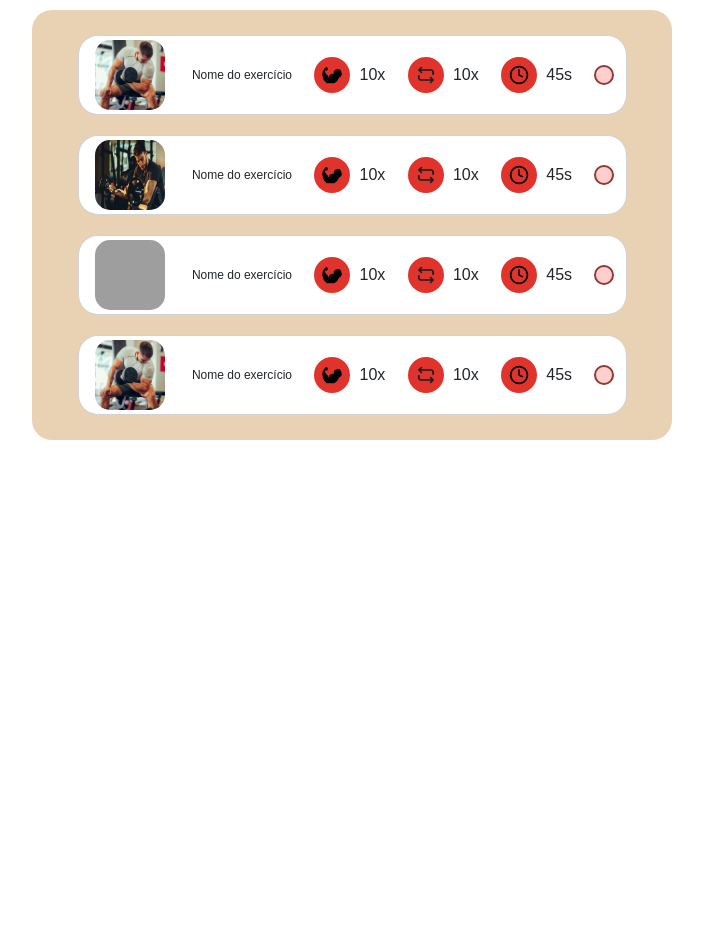
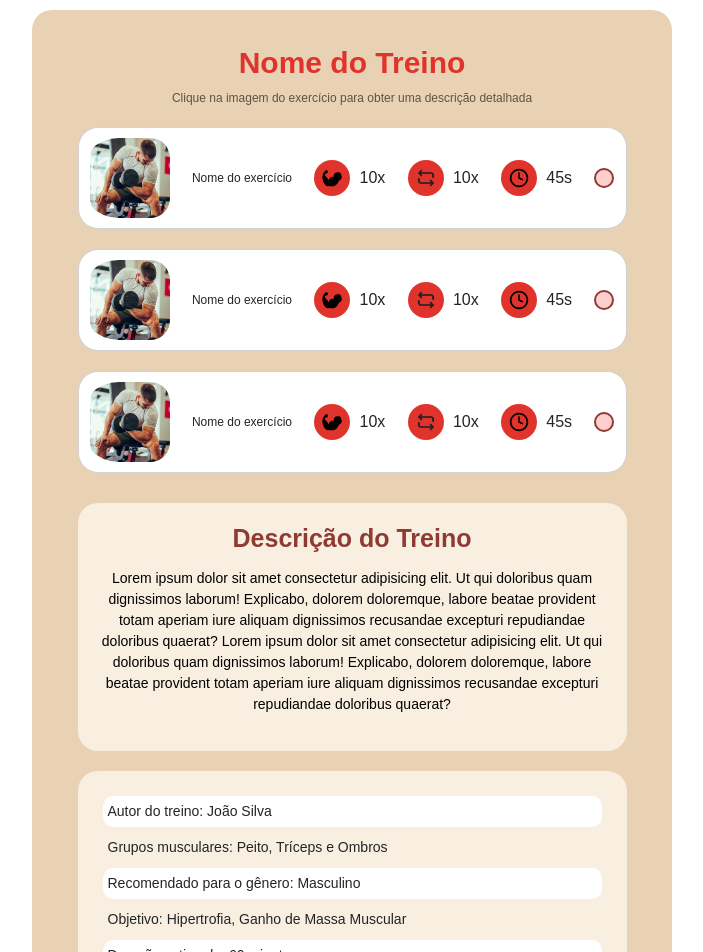
Before and after one commit to SrMinikoski/FitBridgeInterface, an Angular app in the folder FitBridgeInterface/: page / in a window 1280 px wide. Shown: the top 952 px of the page, without its empty margins (288-991 px from the left). Before the commit the page ends 800 px from the top, so only its background shows below. Built offline with nearby package versions, Linux system fonts and the light colour scheme; grey boxes are pictures that could not be loaded.

Commit message:
Tela de Treino Detalhado finalizada, com adição da função de salvar o treino como PDF para utilização Offline

```diff
--- a/FitBridgeInterface/src/app/workoutpage/workoutpage.css
+++ b/FitBridgeInterface/src/app/workoutpage/workoutpage.css
@@ -20,17 +20,30 @@
 
 .card {
     width: 90%;
+    display: flex;
+    flex-direction: column;
+    align-items: center;
+    transition: all 300ms ease-in-out;
+    margin: 10px 0px;
+    border-radius: 20px;
+}
+
+.information {
+    width: 100%;
     height: 80px;
     overflow: hidden;
     display: flex;
     margin: 10px;
     flex-direction: row;
-    border-radius: 20px;
+    border-radius: 50px;
+    position: relative;
     align-items: center;
     justify-content: space-around;
+    cursor: pointer;
+    transition: background-color 200ms ease-in-out;
 }
 
-.card * {
+.information * {
     margin: 8px;
 }
 
@@ -45,15 +58,52 @@
     align-items: center;
 }
 
-.card h2 {
+.exercise-toggle {
+    appearance: none;
+    -webkit-appearance: none;
+    -moz-appearance: none;
+    width: 80px;
+    height: 80px;
+    border: none;
+    border-radius: 20px;
+    padding: 0;
+    background-image: none;
+    background-size: cover;
+    background-position: center;
+    background-repeat: no-repeat;
+    background-color: transparent;
+    cursor: pointer;
+    display: flex;
+    align-items: center;
+    justify-content: center;
+    transition: transform 200ms ease-in-out, filter 200ms ease-in-out;
+}
+
+.exercise-toggle:hover {
+    filter: brightness(1.2);
+    transform: rotateZ(-10deg);
+    position: relative;
+    z-index: 10;
+}
+
+.exercise-toggle:checked {
+    transform: rotateZ(-10deg);
+}
+
+.exercise-toggle:checked:hover {
+    filter: brightness(1.2);
+
+}
+
+.information h2 {
     font-size: 12px;
 }
 
-.card p {
+.information p {
     margin-left: -5px;
 }
 
-input {
+input:not(.exercise-toggle) {
     appearance: none;
     -webkit-appearance: none;
     -moz-appearance: none;
@@ -66,8 +116,9 @@ input {
     display: inline-block;
     position: relative;
 }
-input:checked {
-  background-color: #E0332B;
+
+input:not(.exercise-toggle):checked {
+    background-color: #E0332B;
 }
 
 .reps,
@@ -80,34 +131,146 @@ input:checked {
     box-sizing: content-box;
     border-radius: 50%;
 }
-.card {
+
+.information {
     position: relative;
     transition: opacity 200ms ease-in-out, filter 200ms ease-in-out;
 }
-.card:has(input[type="checkbox"]:checked) {
+
+.information:has(.ExerciseDone:checked) {
     opacity: 0.5;
     filter: grayscale(20%);
 }
-.card:has(input[type="checkbox"]:checked)::after {
+
+.information:has(.ExerciseDone:checked)::after {
     content: "";
     position: absolute;
     left: 4%;
     right: 4%;
     top: 50%;
     height: 3px;
-    background: rgba(0,0,0,0.6);
+    background: rgba(0, 0, 0, 0.6);
     transform: translateY(-50%);
     pointer-events: none;
     border-radius: 2px;
 }
-.card input[type="checkbox"] {
+
+.information .ExerciseDone {
     position: relative;
     z-index: 2;
 }
-.card input[type="checkbox"]:hover{
+
+.ExerciseDone:hover {
     transition: .2s;
     transform: scale(1.1);
 }
+
 .ExerciseDone:checked {
     background-color: #E0332B;
 }
+
+.description {
+    width: 100%;
+    margin: 0;
+    padding: 0;
+    background-color: #ffffff00;
+    border-radius: 5px;
+    display: block;
+    max-height: 0;
+    overflow: hidden;
+    opacity: 0;
+    transition: max-height 400ms ease-in-out, opacity 400ms ease-in-out, padding 400ms ease-in-out, margin 400ms ease-in-out;
+}
+
+.description.visible {
+    max-height: 300px;
+    opacity: 1;
+    padding: 15px 10px;
+    margin: 0 10px 10px 10px;
+}
+
+/* Print styles: preserve colors and ensure expanded descriptions print */
+@media print {
+    * { -webkit-print-color-adjust: exact; print-color-adjust: exact; }
+    .description { max-height: none !important; opacity: 1 !important; padding: 15px 10px !important; margin: 0 10px 10px 10px !important; }
+    .exercise-toggle { box-shadow: none; }
+}
+
+.description h3 {
+    color: black;
+    font-size: 18px;
+    font-weight: bolder;
+}
+
+.description span {
+    color: black;
+    font-size: 14px;
+}
+
+#explicacao {
+    font-size: 12px;
+    color: #0000009a;
+    margin: 0px 0px 10px 0px;
+}
+
+h1 {
+    color: #E0332B;
+    font-weight: bolder;
+    font-size: 30px;
+    margin-top: 20px;
+}
+
+
+.descricaocompleta h3 {
+    color: #8F3A33;
+    font-weight: bold;
+    font-size: 25px;
+    margin: 0 0 15px 0;
+}
+
+.descricaocompleta p {
+    color: #000000;
+    font-size: 14px;
+}
+
+.descricaocompleta {
+    background-color: #F9EFE1;
+    width: 90%;
+    border-radius: 20px;
+    padding: 20px;
+    margin-top: 20px;
+}
+
+.dadostreino {
+    background-color: #F9EFE1;
+    width: 90%;
+    border-radius: 20px;
+    padding: 20px;
+    margin-top: 20px;
+    font-size: 14px;
+    text-align: left;
+}
+.dadostreino p{
+    margin: 5px;
+    background-color: #ffffff;
+    padding: 5px;
+    border-radius: 10px;
+}
+.dadostreino p:nth-child(even){
+    background-color: #ffffff00;
+}
+
+#pdf{
+    color: black;
+    border-radius: 50px;
+    background-color: #E0332B;
+    margin-top: 15px;
+    border: none;
+    padding: 10px 20px;
+    cursor: pointer;
+}
+#pdf:hover{
+    transition: .2s;
+    transform: scale(1.05);
+    filter: contrast(1.3);
+}
--- a/FitBridgeInterface/src/app/workoutpage/workoutpage.html
+++ b/FitBridgeInterface/src/app/workoutpage/workoutpage.html
@@ -1,69 +1,94 @@
 <div class="content">
-    <div class="card">
-        <img src="exercises/biceps_apoiado.avif" alt="exerício" class="exercise">
+    <h1>Nome do Treino</h1>
+    <span id="explicacao">Clique na imagem do exercício para obter uma descrição detalhada</span>
+
+
+    <div class="card" [class.expanded]="isCardExpanded(0)">
+        <div class="information">
+            <input type="checkbox" class="exercise-toggle" [checked]="isCardExpanded(0)"
+                (change)="toggleCard(0, $event)" aria-label="Expandir descrição do exercício"
+                style="background-image: url('/exercises/biceps_apoiado.avif');">
             <h2>Nome do exercício</h2>
-
             <img src="icones/reps.png" alt="Repetições" class="reps">
             <p id="reps">10x</p>
-
             <img src="icones/sets.png" alt="Séries" class="sets">
             <p id="sets">10x</p>
-
             <img src="icones/rest.png" alt="Descanso" class="rest">
             <p id="rest">45s</p>
+            <input type="checkbox" name="ExerciseDone" class="ExerciseDone">
+        </div>
+        <div class="description" [class.visible]="isCardExpanded(0)">
+            <h3>Descrição do exercício</h3>
+            <span>Lorem ipsum dolor sit amet consectetur adipisicing elit. Voluptas, doloremque. Doloribus, voluptate.
+                Voluptas, doloremque. Doloribus, voluptate. Voluptas, doloremque. Doloribus, voluptate. Voluptas,
+                doloremque. Doloribus, voluptate. Voluptas, doloremque. Doloribus,</span>
+        </div>
+    </div>
 
 
+    <div class="card" [class.expanded]="isCardExpanded(1)">
+        <div class="information">
+            <input type="checkbox" class="exercise-toggle" [checked]="isCardExpanded(1)"
+                (change)="toggleCard(1, $event)" aria-label="Expandir descrição do exercício"
+                style="background-image: url('/exercises/biceps_apoiado.avif');">
+            <h2>Nome do exercício</h2>
+            <img src="icones/reps.png" alt="Repetições" class="reps">
+            <p id="reps">10x</p>
+            <img src="icones/sets.png" alt="Séries" class="sets">
+            <p id="sets">10x</p>
+            <img src="icones/rest.png" alt="Descanso" class="rest">
+            <p id="rest">45s</p>
             <input type="checkbox" name="ExerciseDone" class="ExerciseDone">
         </div>
+        <div class="description" [class.visible]="isCardExpanded(1)">
+            <h3>Descrição do exercício</h3>
+            <span>Lorem ipsum dolor sit amet consectetur adipisicing elit. Voluptas, doloremque. Doloribus, voluptate.
+                Voluptas, doloremque. Doloribus, voluptate. Voluptas, doloremque. Doloribus, voluptate. Voluptas,
+                doloremque. Doloribus, voluptate. Voluptas, doloremque. Doloribus,</span>
+        </div>
+    </div>
 
-        <div class="card">
-        <img src="exercises/scott.webp" alt="exerício" class="exercise">
+
+    <div class="card" [class.expanded]="isCardExpanded(2)">
+        <div class="information">
+            <input type="checkbox" class="exercise-toggle" [checked]="isCardExpanded(2)"
+                (change)="toggleCard(2, $event)" aria-label="Expandir descrição do exercício"
+                style="background-image: url('/exercises/biceps_apoiado.avif');">
             <h2>Nome do exercício</h2>
-
             <img src="icones/reps.png" alt="Repetições" class="reps">
             <p id="reps">10x</p>
-
             <img src="icones/sets.png" alt="Séries" class="sets">
             <p id="sets">10x</p>
-
             <img src="icones/rest.png" alt="Descanso" class="rest">
             <p id="rest">45s</p>
-
-
             <input type="checkbox" name="ExerciseDone" class="ExerciseDone">
         </div>
-
-        <div class="card">
-        <img src="exercises/biceps_polia.jpg" alt="exerício" class="exercise">
-        <h2>Nome do exercício</h2>
-
-        <img src="icones/reps.png" alt="Repetições" class="reps">
-        <p id="reps">10x</p>
-
-        <img src="icones/sets.png" alt="Séries" class="sets">
-        <p id="sets">10x</p>
-
-        <img src="icones/rest.png" alt="Descanso" class="rest">
-        <p id="rest">45s</p>
-
-
-        <input type="checkbox" name="ExerciseDone" class="ExerciseDone">
+        <div class="description" [class.visible]="isCardExpanded(2)">
+            <h3>Descrição do exercício</h3>
+            <span>Lorem ipsum dolor sit amet consectetur adipisicing elit. Voluptas, doloremque. Doloribus, voluptate.
+                Voluptas, doloremque. Doloribus, voluptate. Voluptas, doloremque. Doloribus, voluptate. Voluptas,
+                doloremque. Doloribus, voluptate. Voluptas, doloremque. Doloribus,</span>
+        </div>
     </div>
 
-        <div class="card">
-        <img src="exercises/biceps_apoiado.avif" alt="exerício" class="exercise">
-        <h2>Nome do exercício</h2>
-
-        <img src="icones/reps.png" alt="Repetições" class="reps">
-        <p id="reps">10x</p>
-
-        <img src="icones/sets.png" alt="Séries" class="sets">
-        <p id="sets">10x</p>
-
-        <img src="icones/rest.png" alt="Descanso" class="rest">
-        <p id="rest">45s</p>
-
-
-        <input type="checkbox" name="ExerciseDone" class="ExerciseDone">
+    <div class="descricaocompleta">
+        <h3>Descrição do Treino</h3>
+        <p>Lorem ipsum dolor sit amet consectetur adipisicing elit. Ut qui doloribus quam dignissimos laborum!
+            Explicabo,
+            dolorem doloremque, labore beatae provident totam aperiam iure aliquam dignissimos recusandae excepturi
+            repudiandae doloribus quaerat?
+            Lorem ipsum dolor sit amet consectetur adipisicing elit. Ut qui doloribus quam dignissimos laborum!
+            Explicabo,
+            dolorem doloremque, labore beatae provident totam aperiam iure aliquam dignissimos recusandae excepturi
+            repudiandae doloribus quaerat?
+        </p>
     </div>
+    <div class="dadostreino">
+        <p>Autor do treino: João Silva</p>
+        <p>Grupos musculares: Peito, Tríceps e Ombros</p>
+        <p>Recomendado para o gênero: Masculino</p>
+        <p>Objetivo: Hipertrofia, Ganho de Massa Muscular</p>
+        <p>Duração estimada: 60 minutos</p>
     </div>
+    <button id="pdf" (click)="prepareAndMaybeSavePdf()">Salvar como PDF <svg xmlns="http://www.w3.org/2000/svg" height="24px" viewBox="0 -960 960 960" width="24px" fill="#000000"><path d="M360-460h40v-80h40q17 0 28.5-11.5T480-580v-40q0-17-11.5-28.5T440-660h-80v200Zm40-120v-40h40v40h-40Zm120 120h80q17 0 28.5-11.5T640-500v-120q0-17-11.5-28.5T600-660h-80v200Zm40-40v-120h40v120h-40Zm120 40h40v-80h40v-40h-40v-40h40v-40h-80v200ZM320-240q-33 0-56.5-23.5T240-320v-480q0-33 23.5-56.5T320-880h480q33 0 56.5 23.5T880-800v480q0 33-23.5 56.5T800-240H320Zm0-80h480v-480H320v480ZM160-80q-33 0-56.5-23.5T80-160v-560h80v560h560v80H160Zm160-720v480-480Z"/></svg></button>
+</div>
--- a/FitBridgeInterface/src/app/workoutpage/workoutpage.ts
+++ b/FitBridgeInterface/src/app/workoutpage/workoutpage.ts
@@ -6,4 +6,89 @@ import { Component } from '@angular/core';
   templateUrl: './workoutpage.html',
   styleUrl: './workoutpage.css',
 })
-export class Workoutpage {}
+export class Workoutpage {
+  expandedCards: boolean[] = [false, false, false];
+
+  toggleCard(index: number, event: Event): void {
+    event.stopPropagation();
+    this.expandedCards[index] = !this.expandedCards[index];
+  }
+
+  // Prepare a print-ready version (expand all), ask user to save, and download PDF if confirmed
+  prepareAndMaybeSavePdf(): void {
+    const previousState = [...this.expandedCards];
+    // expand all
+    this.expandedCards = this.expandedCards.map(() => true);
+
+    // wait for CSS animation to finish (match transition time ~450ms)
+    setTimeout(() => {
+      const wantsToSave = window.confirm('Versão para impressão gerada. Deseja salvar o treino em seu dispositivo?');
+      if (wantsToSave) {
+        this.downloadPdf().then(() => {
+          // restore previous expanded state
+          this.expandedCards = previousState;
+        }).catch(() => {
+          this.expandedCards = previousState;
+        });
+      } else {
+        // restore if user cancels
+        this.expandedCards = previousState;
+      }
+    }, 500);
+  }
+
+  async downloadPdf(): Promise<void> {
+    // Ensure html2pdf is available
+    const html2pdfLib = (window as any).html2pdf;
+    if (!html2pdfLib) {
+      alert('Biblioteca html2pdf não encontrada. Verifique se o script foi carregado.');
+      return;
+    }
+
+    const element = document.querySelector('.content') as HTMLElement;
+    if (!element) {
+      alert('Conteúdo não encontrado para geração do PDF.');
+      return;
+    }
+
+    const opt = {
+      margin:       10,
+      filename:     'treino.pdf',
+      image:        { type: 'jpeg', quality: 0.98 },
+      html2canvas:  { scale: 2, useCORS: true },
+      jsPDF:        { unit: 'mm', format: 'a4', orientation: 'portrait' }
+    };
+
+    // hide the PDF button and all checkboxes so they don't appear in the generated PDF
+    const pdfBtn = document.getElementById('pdf') as HTMLElement | null;
+    const prevPdfDisplay = pdfBtn ? pdfBtn.style.display : null;
+    if (pdfBtn) pdfBtn.style.display = 'none';
+
+    const inputs = Array.from(element.querySelectorAll('input')) as HTMLElement[];
+    const prevDisplays = inputs.map(i => i.style.display || '');
+    inputs.forEach(i => i.style.display = 'none');
+
+    return new Promise((resolve, reject) => {
+      try {
+        (window as any).html2pdf().set(opt).from(element).save().then(() => {
+          // restore pdf button and inputs
+          if (pdfBtn) pdfBtn.style.display = prevPdfDisplay || '';
+          inputs.forEach((i, idx) => i.style.display = prevDisplays[idx] || '');
+          resolve();
+        }).catch((err: any) => {
+          if (pdfBtn) pdfBtn.style.display = prevPdfDisplay || '';
+          inputs.forEach((i, idx) => i.style.display = prevDisplays[idx] || '');
+          reject(err);
+        });
+      } catch (err) {
+        if (pdfBtn) pdfBtn.style.display = prevPdfDisplay || '';
+        inputs.forEach((i, idx) => i.style.display = prevDisplays[idx] || '');
+        reject(err);
+      }
+    });
+  }
+
+  isCardExpanded(index: number): boolean {
+    return this.expandedCards[index];
+  }
+}
--- a/FitBridgeInterface/src/index.html
+++ b/FitBridgeInterface/src/index.html
@@ -8,6 +8,8 @@
   <link rel="icon" type="image/x-icon" href="favicon.ico">
   <script src="https://kit.fontawesome.com/606f304269.js" crossorigin="anonymous"></script>
 </head>
+  <!-- html2pdf CDN for client-side PDF generation -->
+  <script src="https://cdnjs.cloudflare.com/ajax/libs/html2pdf.js/0.9.3/html2pdf.bundle.min.js"></script>
 <body>
   <app-root></app-root>
   <script src="https://cdn.jsdelivr.net/npm/bootstrap@5.3.3/dist/js/bootstrap.bundle.min.js" integrity="sha384-YvpcrYf0tY3lHB60NNkmXc5s9fDVZLESaAA55NDzOxhy9GkcIdslK1eN7N6jIeHz" crossorigin="anonymous"></script>
```
Lines whose indentation alone changed are shown as unchanged.
